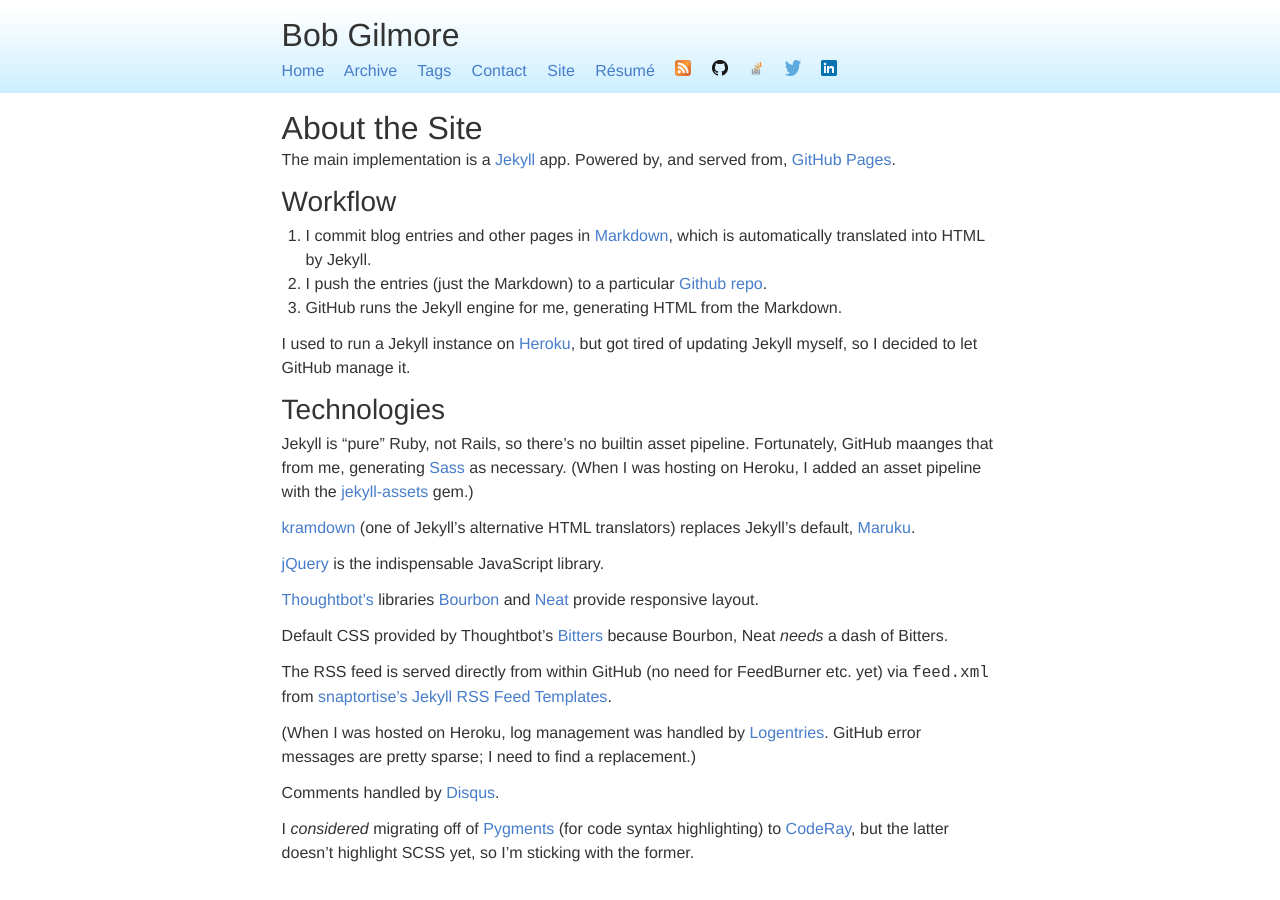
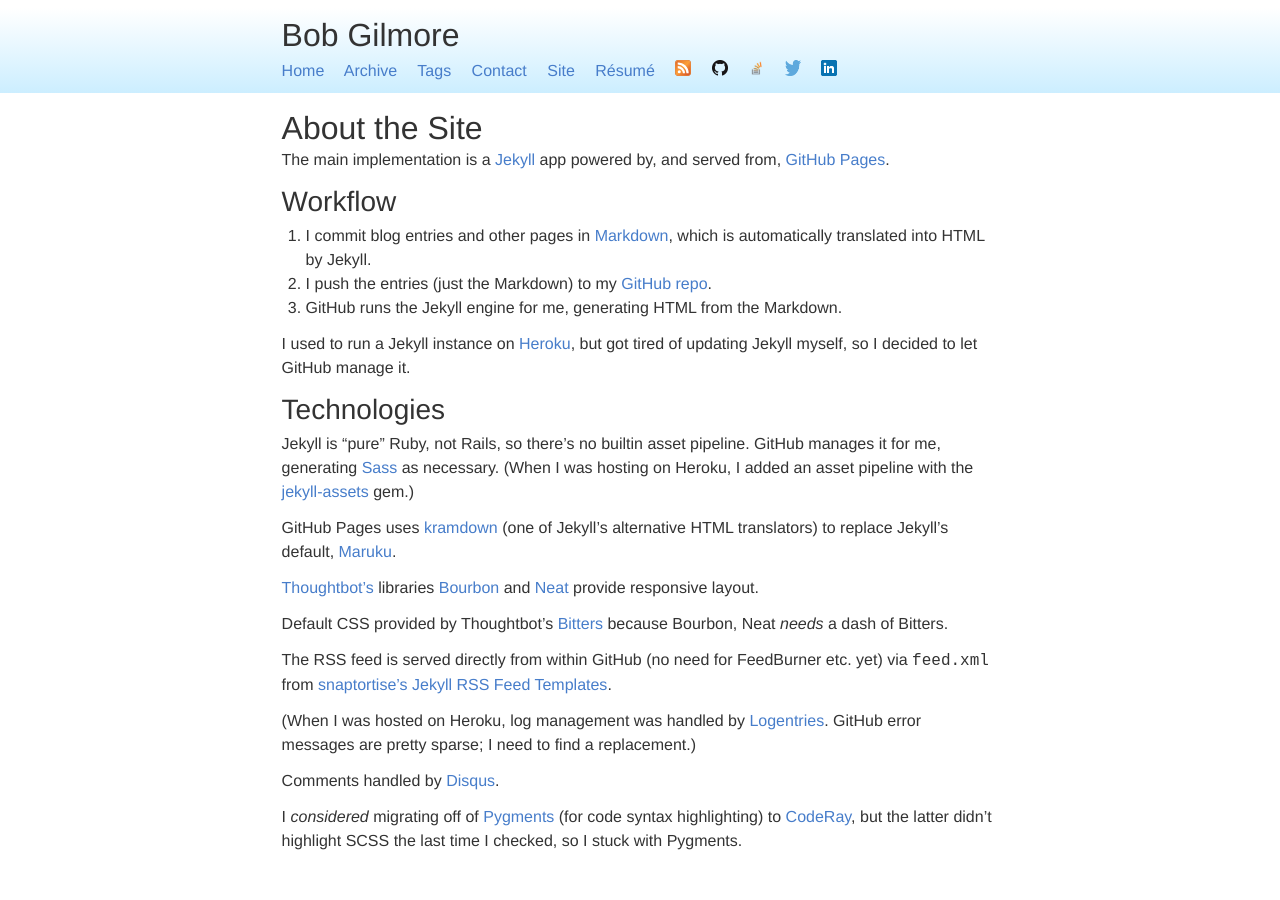
Before and after one commit to bobgilmore/bobgilmore.github.io, a Jekyll site: the page built from site.md, in a window 1280 px wide. Built offline with Jekyll 4.4.1, drawn with Linux system fonts in a browser that asks for light colours.

Commit message:
Changes to the About the Site page

```diff
--- a/site.md
+++ b/site.md
@@ -7,13 +7,13 @@
 
 About the Site
 =====
-The main implementation is a [Jekyll](http://github.com/mojombo/jekyll/) app. Powered by, and served from, [GitHub Pages](https://pages.github.com/).
+The main implementation is a [Jekyll](http://github.com/mojombo/jekyll/) app powered by, and served from, [GitHub Pages](https://pages.github.com/).
 
 Workflow
 ----
 
 1. I commit blog entries and other pages in [Markdown](http://daringfireball.net/projects/markdown/), which is automatically translated into HTML by Jekyll.
-2. I push the entries (just the Markdown) to a particular [Github repo](https://github.com/bobgilmore/bobgilmore.github.io).
+2. I push the entries (just the Markdown) to my [GitHub repo](https://github.com/bobgilmore/bobgilmore.github.io).
 3. GitHub runs the Jekyll engine for me, generating HTML from the Markdown.
 
 I used to run a Jekyll instance on [Heroku](https://www.heroku.com/), but got tired of updating Jekyll myself, so I decided to let GitHub manage it.
@@ -21,11 +21,9 @@
 Technologies
 -----
 
-Jekyll is "pure" Ruby, not Rails, so there's no builtin asset pipeline.  Fortunately, GitHub maanges that from me, generating [Sass](http://sass-lang.com/) as necessary.  (When I was hosting on Heroku, I added an asset pipeline with the [jekyll-assets](https://github.com/ixti/jekyll-assets) gem.)
+Jekyll is "pure" Ruby, not Rails, so there's no builtin asset pipeline. GitHub manages it for me, generating [Sass](http://sass-lang.com/) as necessary.  (When I was hosting on Heroku, I added an asset pipeline with the [jekyll-assets](https://github.com/ixti/jekyll-assets) gem.)
 
-[kramdown](http://kramdown.gettalong.org/) (one of Jekyll's alternative HTML translators) replaces Jekyll's default, [Maruku](http://maruku.rubyforge.org/).
-
-[jQuery](http://jquery.com/) is the indispensable JavaScript library.
+GitHub Pages uses [kramdown](http://kramdown.gettalong.org/) (one of Jekyll's alternative HTML translators) to replace Jekyll's default, [Maruku](http://maruku.rubyforge.org/).
 
 [Thoughtbot's](http://thoughtbot.com) libraries [Bourbon](http://bourbon.io/) and [Neat](http://neat.bourbon.io/) provide responsive layout.
 
@@ -37,4 +35,4 @@
 
 Comments handled by [Disqus](http://disqus.com/).
 
-I *considered* migrating off of [Pygments](http://pygments.org/) (for code syntax highlighting) to [CodeRay](http://coderay.rubychan.de/), but the latter doesn't highlight SCSS yet, so I'm sticking with the former.
+I *considered* migrating off of [Pygments](http://pygments.org/) (for code syntax highlighting) to [CodeRay](http://coderay.rubychan.de/), but the latter didn't highlight SCSS the last time I checked, so I stuck with Pygments.
```
